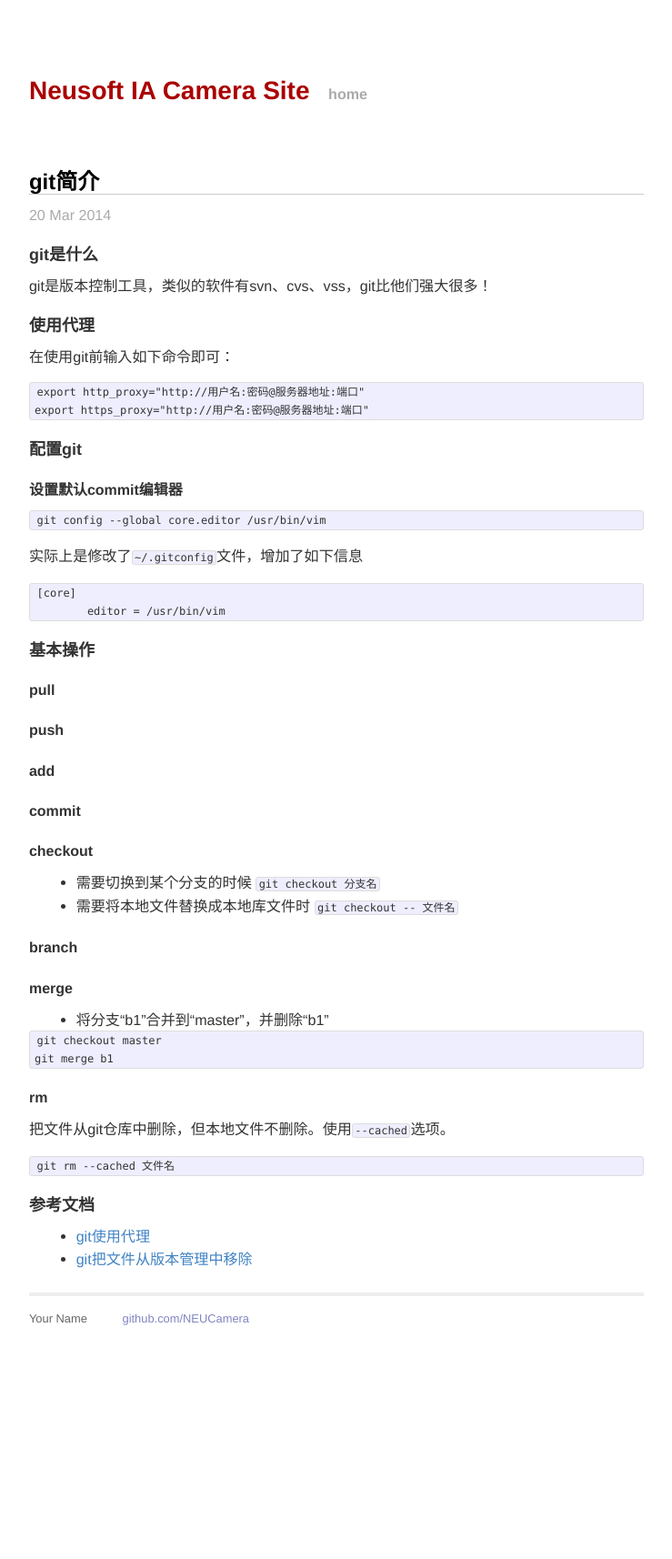
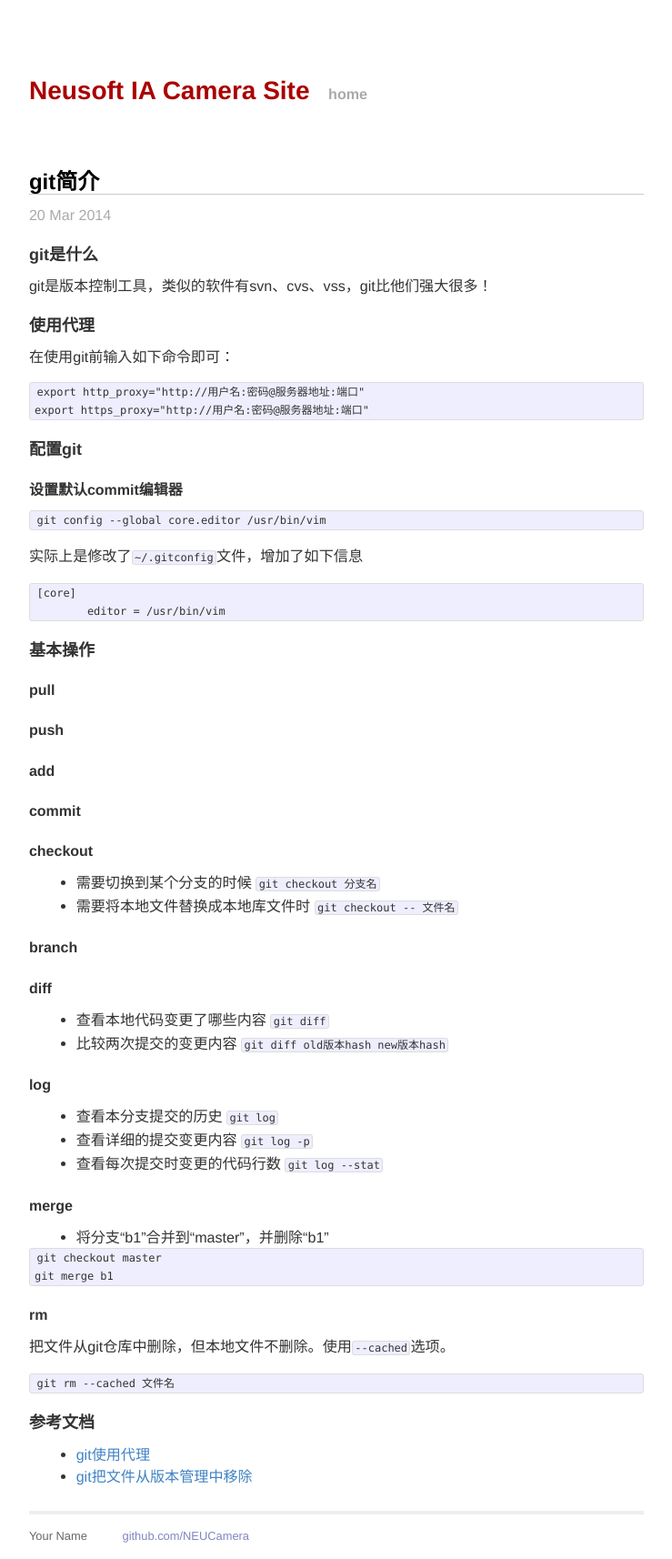
Before and after one commit to NEUCamera/neucamera.github.io, a Jekyll site: the page built from _posts/2014-3-20-use-git.md, in a window 1280 px wide. Shown: the whole page at 91% size, without its empty margins (270-1009 px from the left). Built offline with Jekyll 4.4.1, drawn with Linux system fonts in a browser that asks for light colours; comment, search, counter and statistics services are not loaded; before the commit the page ends 1475 px from its top, so only the background shows below that.

Commit message:
add git diff/log command

```diff
--- a/_posts/2014-3-20-use-git.md
+++ b/_posts/2014-3-20-use-git.md
@@ -51,6 +51,22 @@ git config --global core.editor /usr/bin/vim
 
 #### branch
 
+#### diff
+
+* 查看本地代码变更了哪些内容
+	`git diff`
+* 比较两次提交的变更内容
+	`git diff old版本hash new版本hash`
+
+#### log
+
+*  查看本分支提交的历史
+   `git log`
+*  查看详细的提交变更内容
+   `git log -p`
+*  查看每次提交时变更的代码行数
+   `git log --stat`
+
 #### merge
 
 *  将分支“b1”合并到“master”，并删除“b1”
```
